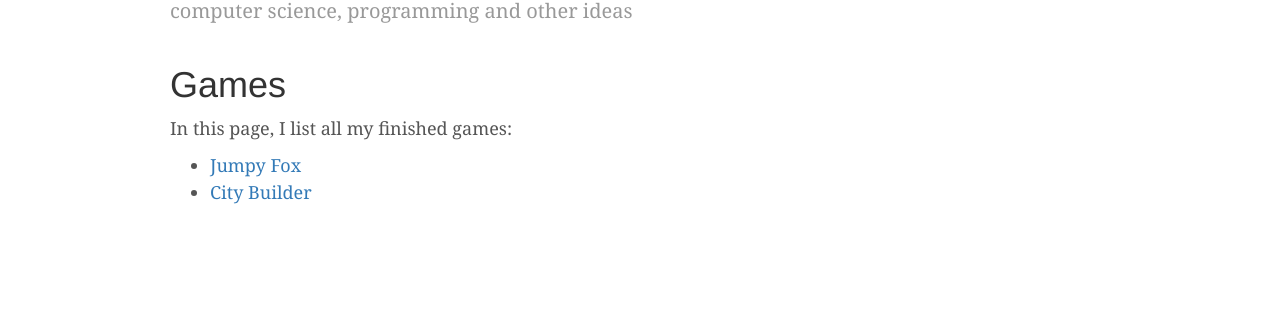
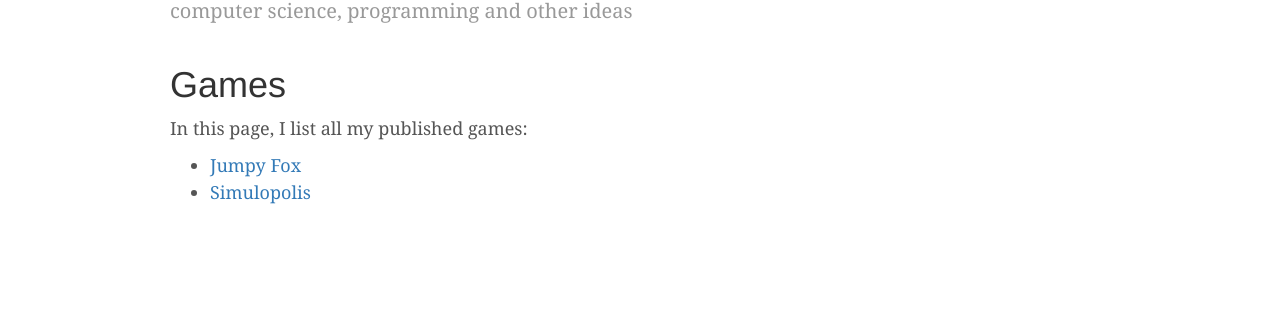
Before and after one commit to pvigier/pvigier.github.io-jekyll, a Jekyll site: the page built from games/index.md, in a window 1280 px wide. Shown: the part 159-470 px from the top of the page. Built offline with Jekyll 4.4.1, drawn with Linux system fonts in a browser that asks for light colours.

Commit message:
Update the games page

```diff
--- a/games/index.md
+++ b/games/index.md
@@ -5,7 +5,7 @@ tab: games
 ---
 # Games
 
-In this page, I list all my finished games:
+In this page, I list all my published games:
 
 * [Jumpy Fox](https://play.google.com/store/apps/details?id=com.PierreVigier.JumpyFox)
-* [City Builder](https://github.com/pvigier/CityBuilder)
+* [Simulopolis](https://pvigier.itch.io/simulopolis)
```
